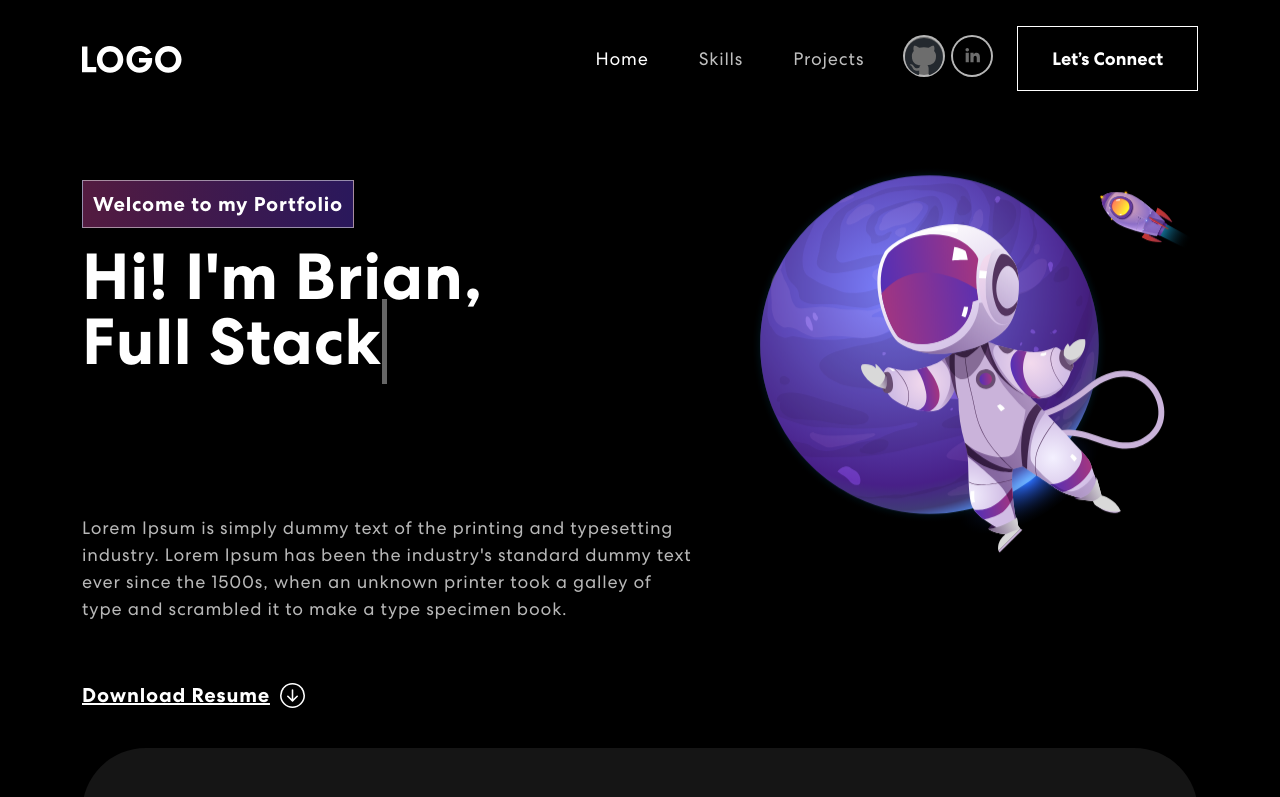
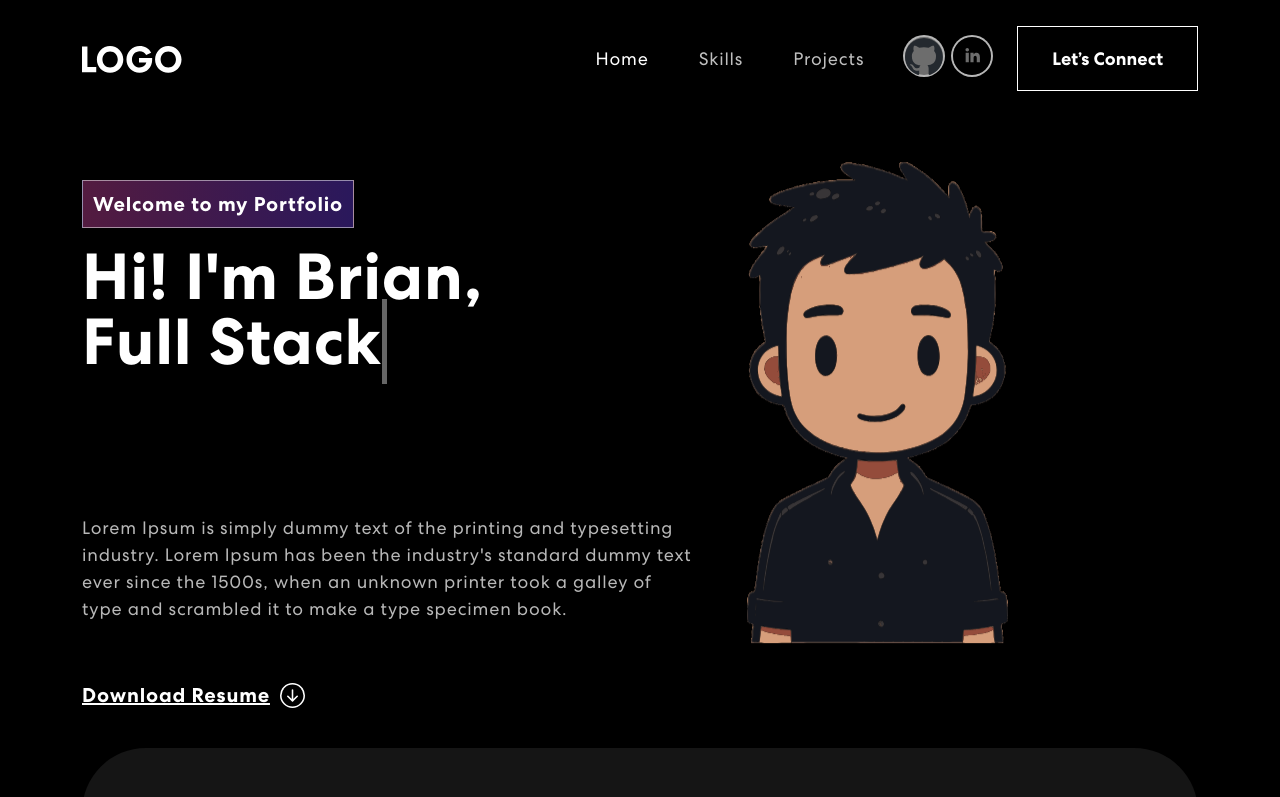
Before and after one commit to Boyuan-Yu/personal-portfolio, a React (Create React App) app: page / in a window 1280 px wide. Shown: the top 797 px of the page. Built offline with nearby package versions, Linux system fonts and the light colour scheme.

Commit message:
new avatar

```diff
--- a/src/components/Banner.js
+++ b/src/components/Banner.js
@@ -1,6 +1,6 @@
 import { useState, useEffect } from "react";
 import { Container, Row, Col } from "react-bootstrap";
-import headerImg from "../assets/img/header-img.svg";
+import headerImg from "../assets/img/brian-fig.svg";
 import { ArrowDown, ArrowDownCircle, ArrowRightCircle } from 'react-bootstrap-icons';
 import 'animate.css';
 import TrackVisibility from 'react-on-screen';
@@ -66,7 +66,7 @@ export const Banner = () => {
               </div>}
             </TrackVisibility>
           </Col>
-          <Col xs={12} md={6} xl={5}>
+          <Col xs={6} md={4} xl={3}>
             <TrackVisibility>
               {({ isVisible }) =>
                 <div className={isVisible ? "animate__animated animate__zoomIn" : ""}>
```
Also changed, not shown: src/assets/img/brian-fig.svg (added).
